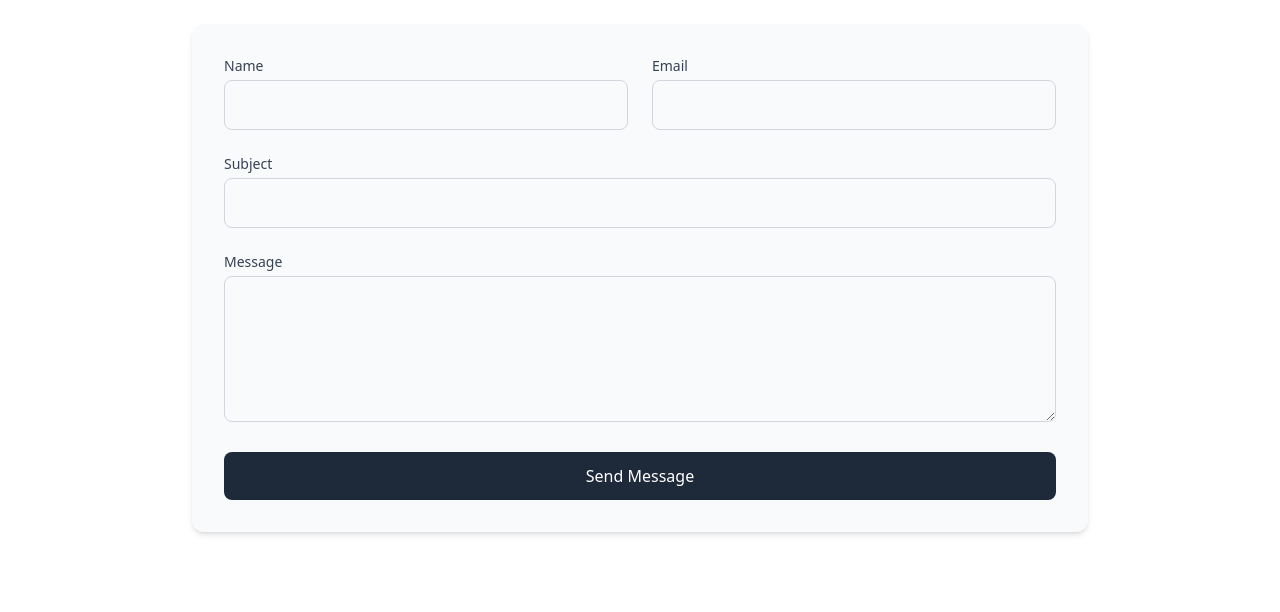
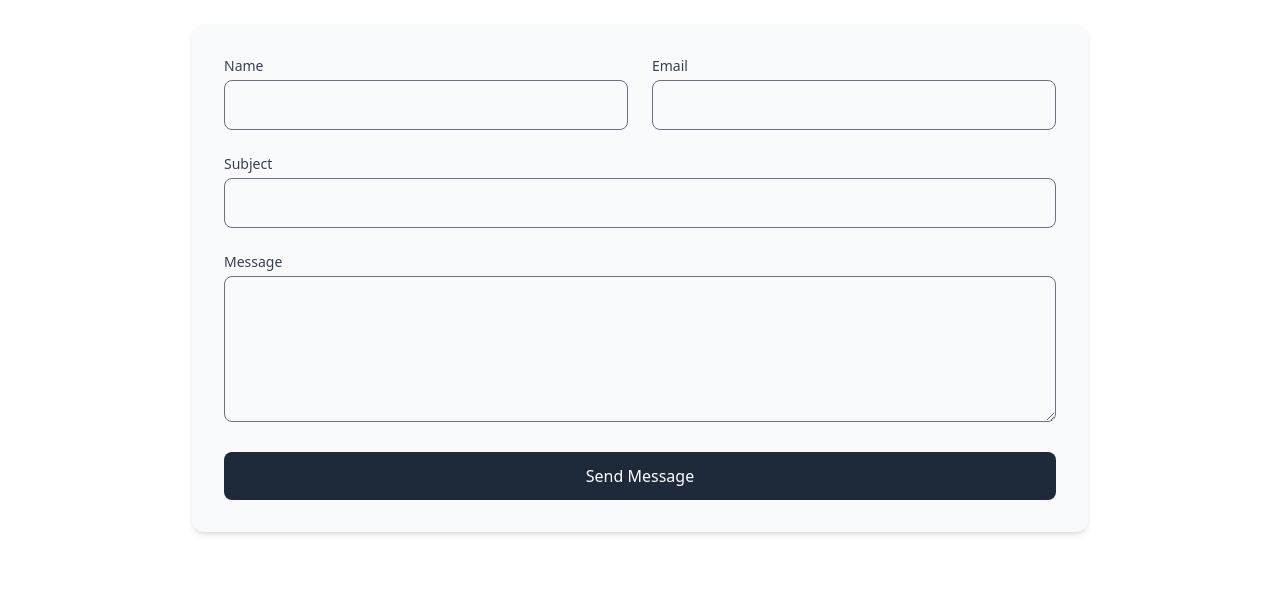
Before and after one commit to rachael444/Tailwind-portfolioV2, a plain HTML site: page contact.html in a window 1280 px wide. Shown: the part 188-800 px from the top of the page. Drawn offline with nearby package versions, Linux system fonts and the light colour scheme.

Commit message:
changes contd

```diff
--- a/contact.html
+++ b/contact.html
@@ -81,23 +81,23 @@
                         <div>
                             <label for="name" class="block text-sm font-medium text-gray-700 mb-1">Name</label>
                             <input type="text" name="name"
-                                class="w-full px-4 py-3 rounded-lg border border-gray-300 focus:ring-primary focus:border-primary">
+                                class="w-full px-4 py-3 rounded-lg border border-gray-500 focus:ring-primary focus:border-primary">
                         </div>
                         <div>
                             <label for="email" class="block text-sm font-medium text-gray-700 mb-1">Email</label>
                             <input type="email" name="email"
-                                class="w-full px-4 py-3 rounded-lg border border-gray-300 focus:ring-primary focus:border-primary">
+                                class="w-full px-4 py-3 rounded-lg border border-gray-500 focus:ring-primary focus:border-primary">
                         </div>
                     </div>
                     <div>
                         <label for="subject" class="block text-sm font-medium text-gray-700 mb-1">Subject</label>
                         <input type="text" name="subject"
-                            class="w-full px-4 py-3 rounded-lg border border-gray-300 focus:ring-primary focus:border-primary">
+                            class="w-full px-4 py-3 rounded-lg border border-gray-500 focus:ring-primary focus:border-primary">
                     </div>
                     <div>
                         <label for="message" class="block text-sm font-medium text-gray-700 mb-1">Message</label>
                         <textarea name="message" rows="5"
-                            class="w-full px-4 py-3 rounded-lg border border-gray-300 focus:ring-primary focus:border-primary"></textarea>
+                            class="w-full px-4 py-3 rounded-lg border border-gray-500 focus:ring-primary focus:border-primary"></textarea>
                     </div>
                     <div>
                         <button type="submit"
```
Also changed, not shown: index.html (+3 -3 lines).
